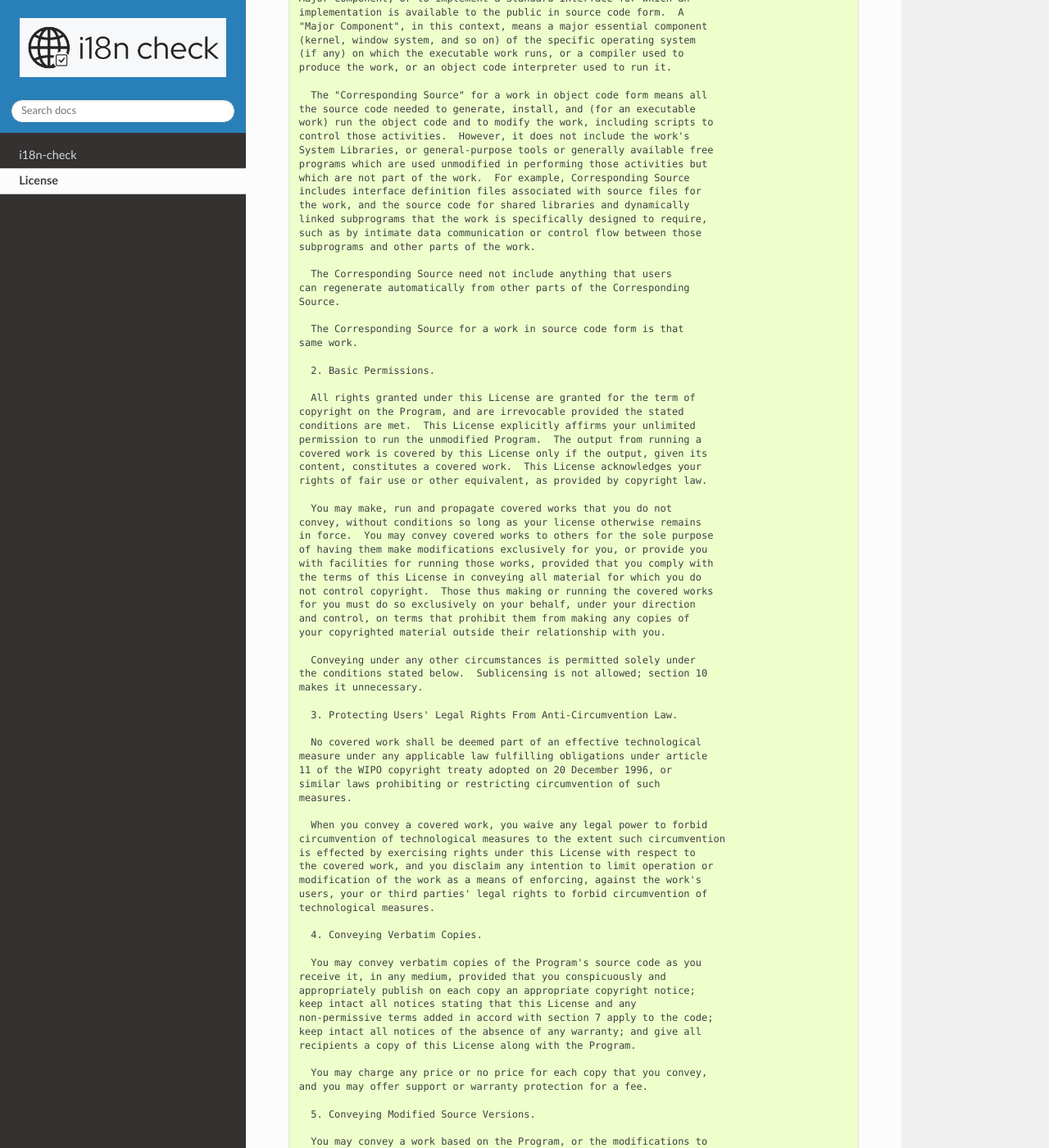
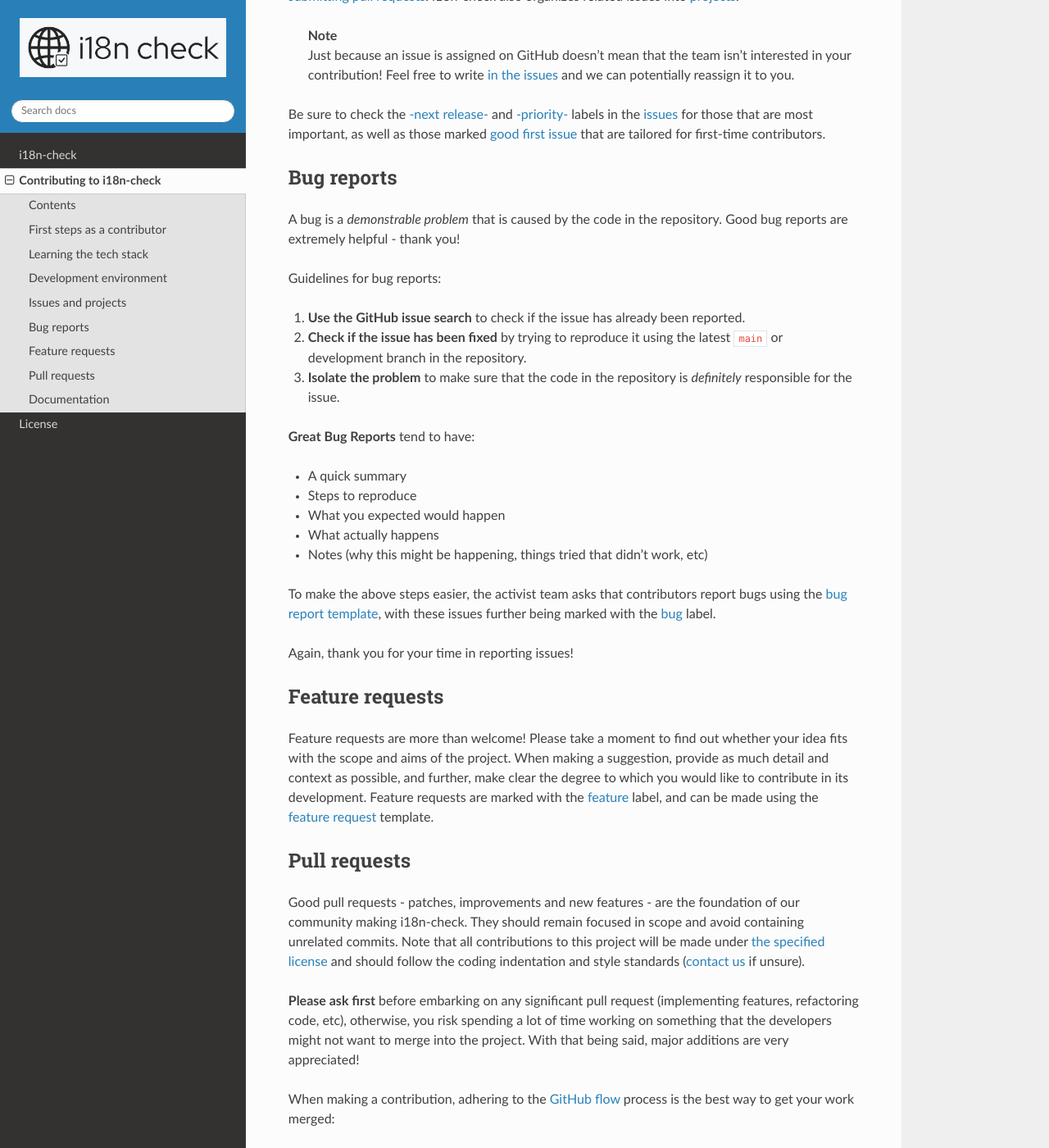
Before and after one commit to activist-org/i18n-check, a Sphinx documentation site: the page built from docs/source/notes.rst, in a window 1280 px wide and 1400 px high, scrolled down 2299 px. Shown: the whole window at 82% size. Built offline with Sphinx 7.4.7 and the Read the Docs theme 3.1.0, drawn with Linux system fonts in a browser that asks for light colours; formulas are drawn with MathJax 3; some of the changed text lies outside the part shown.

Commit message:
Add CONTRIBUTING.rst file to _static directory for documentation (#25)

```diff
--- /dev/null
+++ b/docs/source/_static/CONTRIBUTING.rst
@@ -0,0 +1,242 @@
+Contributing to i18n-check
+===========================
+
+Thank you for your interest in contributing!
+
+Please take a moment to review this document in order to make the contribution process easy and effective for everyone involved.
+
+Following these guidelines helps to communicate that you respect the time of the developers managing and developing this open-source project. In return, and in accordance with this project's [code of conduct](.github/CODE_OF_CONDUCT.md), other contributors will reciprocate that respect in addressing your issue or assessing patches and features.
+
+If you have questions or would like to communicate with the team, please [join us in our public Matrix chat rooms](https://matrix.to/#/#activist_community:matrix.org). We'd be happy to hear from you!
+
+
+Contents
+--------
+
+-  `First steps as a contributor <#first-steps-as-a-contributor>`__
+-  `Learning the tech stack <#learning-the-tech-stack>`__
+-  `Linting <#linting>`__
+-  `Testing <#testing>`__
+-  `Issues and projects <#issues-and-projects>`__
+-  `Bug reports <#bug-reports>`__
+-  `Feature requests <#feature-requests>`__
+-  `Pull requests <#pull-requests>`__
+-  `Documentation <#documentation>`__
+
+First steps as a contributor
+----------------------------
+
+Thank you for your interest in contributing to activist community projects! We look forward to welcoming you :) The following are some suggested steps for people interested in joining our community:
+
+-  Please join the `public Matrix chat <https://matrix.to/#/#activist_community:matrix.org>`__ to connect with the community
+
+    -  `Matrix <https://matrix.org/>`__ is a network for secure, decentralized communication
+    -  activist would suggest that you use the `Element <https://element.io/>`__ client
+    -  The `General <https://matrix.to/#/!uIGQUxlCnEzrPiRsRw:matrix.org?via=matrix.org&via=effektio.org&via=acter.global>`__ and `Development <https://matrix.to/#/!CRgLpGeOBNwxYCtqmK:matrix.org?via=matrix.org&via=acter.global&via=chat.0x7cd.xyz>`__ channels would be great places to start!
+    -  Feel free to introduce yourself and tell us what your interests are if you're comfortable :)
+
+-  Read through this contributing guide for all the information you need to contribute
+-  Look into issues marked `good first issue <https://github.com/activist-org/i18n-check/issues?q=is%3Aopen+is%3Aissue+label%3A%22good+first+issue%22>`__ and the `Projects board <https://github.com/orgs/activist-org/projects/1>`__ to get a a better understanding of what you can work on
+-  Feel free to introduce yourself and tell us what your interests are if you're comfortable :)
+-  Consider joining our [bi-weekly developer sync](https://etherpad.wikimedia.org/p/activist-dev-sync)!
+
+Learning the tech stack
+-----------------------
+
+i18n-check is very open to contributions from people in the early stages of their coding journey! The following is a select list of documentation pages to help you understand the technologies we use.
+
+.. raw:: html
+
+    <details><summary>Docs for those new to programming</summary><p>
+
+-  `Mozilla Developer Network Learning Area <https://developer.mozilla.org/en-US/docs/Learn>`__
+
+    -  Doing MDN sections for HTML, CSS, and JavaScript is the best ways to get into web development!
+
+-  `Open Source Guides <https://opensource.guide/>`__
+
+    -  Guides from GitHub about open-source software including how to start and much more!
+
+.. raw:: html
+
+    </p></details>
+
+.. raw:: html
+
+    <details><summary>Python learning docs</summary><p>
+
+-  `Python getting started guide <https://docs.python.org/3/tutorial/introduction.html>`__
+-  `Python getting started resources <https://www.python.org/about/gettingstarted/>`__
+
+.. raw:: html
+
+    </p></details><br/>
+
+Development environment
+-----------------------
+
+The development environment for i18n-check can be installed via the following steps:
+
+- `Fork <https://docs.github.com/en/get-started/quickstart/fork-a-repo>`__ the `i18n-check repo <https://github.com/activist-org/i18n-check>`__, clone your fork, and configure the remotes:
+..
+
+.. raw:: html
+
+    <details><summary>Note: Consider using SSH</summary><p>
+
+Alternatively, to use HTTPS as in the instructions below, consider SSH to interact with GitHub from the terminal. SSH allows you to connect without a user-pass authentication flow.
+
+To run git commands with SSH, remember then to substitute the HTTPS URL, ``https://github.com/...``, with the SSH one, ``git@github.com:...``.
+
+-  e.g. Cloning now becomes ``git clone git@github.com:<your-username>/i18n-check.git``
+
+GitHub also has documentation on how to `Generate a new SSH key <https://docs.github.com/en/authentication/connecting-to-github-with-ssh/generating-a-new-ssh-key-and-adding-it-to-the-ssh-agent>`__ 🔑
+
+.. raw:: html
+
+    </p></details><br/>
+
+..
+
+.. code:: bash
+
+    # Clone your fork of the repo into the current directory.
+    git clone https://github.com/<your-username>/i18n-check.git
+    # Navigate to the newly cloned directory.
+    cd i18n-check
+    # Assign the original repo to a remote called "upstream".
+    git remote add upstream https://github.com/activist-org/i18n-check.git
+
+..
+
+- Now, if you run ``git remote -v`` you should see two remote repositories named:
+
+    -  ``origin`` (forked repository)
+    -  ``upstream`` (i18n-check repository)
+
+..
+
+- Use `Python venv <https://docs.python.org/3/library/venv.html>`__ to create the local development environment within your i18n-check directory:
+
+.. code:: bash
+
+    python3 -m venv venv  # make an environment venv
+    pip install --upgrade pip  # make sure that pip is at the latest version
+    pip install -r requirements.txt  # install dependencies
+    pip install -e .  # install the local version of i18n-check
+
+..
+
+    | **Note**
+    | Feel free to contact the team in the `Development room on Matrix <https://matrix.to/#/!CRgLpGeOBNwxYCtqmK:matrix.org?via=matrix.org&via=acter.global&via=chat.0x7cd.xyz>`__ if you're having problems getting your environment setup!
+
+Issues and projects
+-------------------
+
+The `issue tracker for i18n-check <https://github.com/activist-org/i18n-check/issues>`__ is the
+preferred channel for `bug reports <#bug-reports>`__, `features requests <#feature-requests>`__ and `submitting pull
+requests <#pull-requests>`__. i18n-check also organizes related issues into `projects <https://github.com/activist-org/i18n-check/projects>`__.
+
+..
+
+    | **Note**
+    | Just because an issue is assigned on GitHub doesn't mean that the team isn't interested in your contribution! Feel free to write `in the issues <https://github.com/activist-org/i18n-check/issues>`__ and we can potentially reassign it to you.
+
+Be sure to check the `-next release- <https://github.com/activist-org/i18n-check/labels/-next%20release->`__
+and `-priority- <https://github.com/activist-org/i18n-check/labels/-priority->`__
+labels in the `issues <https://github.com/activist-org/i18n-check/issues>`__ for those
+that are most important, as well as those marked `good first issue <https://github.com/activist-org/i18n-check/issues?q=is%3Aissue+is%3Aopen+label%3A%22good+first+issue%22>`__ that are tailored for first-time contributors.
+
+Bug reports
+-----------
+
+A bug is a *demonstrable problem* that is caused by the code in the repository. Good bug reports are extremely helpful - thank you!
+
+Guidelines for bug reports:
+
+1. **Use the GitHub issue search** to check if the issue has already been reported.
+
+2. **Check if the issue has been fixed** by trying to reproduce it using the latest ``main`` or development branch in the repository.
+
+3. **Isolate the problem** to make sure that the code in the repository is *definitely* responsible for the issue.
+
+**Great Bug Reports** tend to have:
+
+-  A quick summary
+-  Steps to reproduce
+-  What you expected would happen
+-  What actually happens
+-  Notes (why this might be happening, things tried that didn't work, etc)
+
+To make the above steps easier, the activist team asks that contributors report bugs using the `bug report
+template <https://github.com/activist-org/i18n-check/issues/new?assignees=&labels=bug&projects=activist-org%2F1&template=bug_report.yml>`__, with these issues further being marked with the `bug <https://github.com/activist-org/i18n-check/issues?q=is%3Aissue%20state%3Aopen%20type%3ABug>`__ label.
+
+Again, thank you for your time in reporting issues!
+
+Feature requests
+----------------
+
+Feature requests are more than welcome! Please take a moment to find out whether your idea fits with the scope and aims of the project. When making a suggestion, provide as much detail and context as possible, and further, make clear the degree to which you would like to contribute in its development. Feature requests are marked with the
+`feature <https://github.com/activist-org/i18n-check/issues?q=is%3Aissue%20state%3Aopen%20type%3AFeature>`__ label, and can be made using the `feature request <https://github.com/activist-org/i18n-check/issues/new?assignees=&labels=feature&template=feature_request.yml>`__ template.
+
+Pull requests
+-------------
+
+Good pull requests - patches, improvements and new features - are the foundation of our community making i18n-check. They should remain focused in scope and avoid containing unrelated commits. Note that all contributions to this project will be made under `the specified license <https://github.com/activist-org/i18n-check/blob/main/LICENSE.txt>`__ and should follow the coding indentation and style standards (`contact us <https://matrix.to/#/#activist-community:matrix.org>`__ if unsure).
+
+**Please ask first** before embarking on any significant pull request (implementing features, refactoring code, etc), otherwise, you risk spending a lot of time working on something that the developers might not want to merge into the project. With that being said, major additions are very appreciated!
+
+When making a contribution, adhering to the `GitHub flow <https://guides.github.com/introduction/flow/index.html>`__ process is the best way to get your work merged:
+
+1. If you cloned a while ago, get the latest changes from upstream:
+
+.. code:: bash
+
+    git checkout <dev-branch>
+    git pull upstream <dev-branch>
+
+2. Create a new topic branch (off the main project development branch) to contain your feature, change, or fix:
+
+.. code:: bash
+
+    git checkout -b <topic-branch-name>
+
+3. Commit your changes in logical chunks, and please try to adhere to `Conventional Commits <https://www.conventionalcommits.org/en/v1.0.0/>`__.
+
+..
+
+    | **Note**
+    | The following are tools and methods to help you write good commit messages ✨
+    | •  `commitlint <https://commitlint.io/>`__ helps write `Conventional Commits <https://www.conventionalcommits.org/en/v1.0.0/>`__
+    | •  Git's `interactive rebase <https://docs.github.com/en/github/getting-started-with-github/about-git-rebase>`__ cleans up commits
+
+4. Locally merge (or rebase) the upstream development branch into your topic branch:
+
+.. code:: bash
+
+    git pull --rebase upstream <dev-branch>
+
+5. Push your topic branch up to your fork:
+
+.. code:: bash
+
+    git push origin <topic-branch-name>
+
+6. `Open a Pull Request <https://help.github.com/articles/using-pull-requests/>`__ with a clear title and description.
+
+Thank you in advance for your contributions!
+
+Documentation
+-------------
+
+The documentation for i18n-check can be found at `i18n-check.readthedocs.io <https://i18n-check.readthedocs.io/en/latest/>`__. Documentation is an invaluable way to contribute to coding projects as it allows others to more easily understand the project structure and contribute. Issues related to documentation are marked with the `documentation <https://github.com/activist-org/i18n-check/labels/documentation>`__ label.
+
+Use the following commands to build the documentation locally:
+
+.. code:: bash
+
+    cd docs
+    make html
+
+You can then open ``index.html`` within ``docs/build/html`` to check the
+local version of the documentation.
--- a/docs/source/notes.rst
+++ b/docs/source/notes.rst
@@ -1,3 +1,5 @@
+.. include:: _static/CONTRIBUTING.rst
+
 License
 =======
 
```
